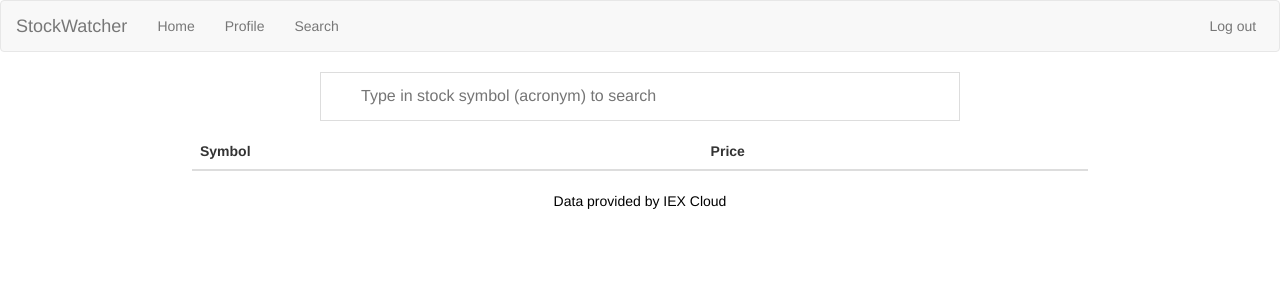
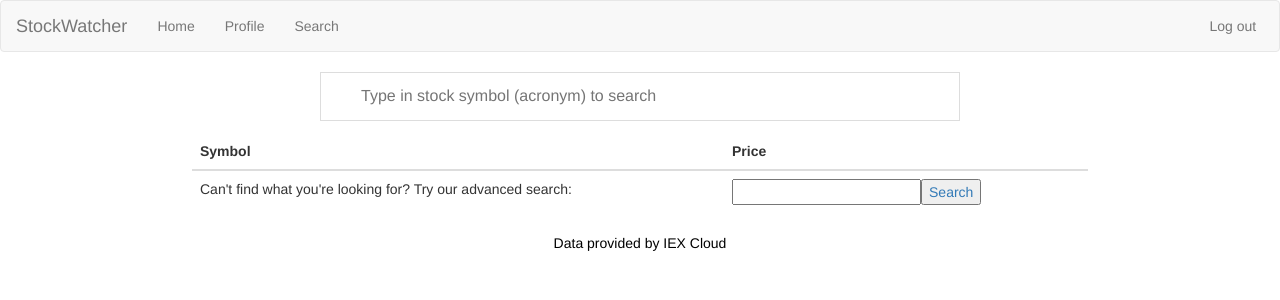
Before and after one commit to tmorgan19/StockWatchers, an Angular app in the folder Angular/FinanceSite/: page /search in a window 1280 px wide. Shown: the top 300 px of the page. Built offline with nearby package versions, Linux system fonts and the light colour scheme; sample sign-in values are in the browser's storage.

Commit message:
Added advanced search option to the bottom the Search List

```diff
--- a/Angular/FinanceSite/src/app/search/search.component.html
+++ b/Angular/FinanceSite/src/app/search/search.component.html
@@ -17,6 +17,11 @@
             <td>{{s.symbol}}</td>
             <td>{{s.lastSalePrice}}</td>
         </tr>
+        <tr>
+            <td>Can't find what you're looking for? Try our advanced search:</td>
+            <td><input type="text"#advancedBox (input)="searchValue = advancedBox.value"><a routerLink="../stocks/{{searchValue}}"><button>Search</button></a> </td>
+
+        </tr>
     </tbody>
 </table>
 <p style="width: 70%; margin-left: 15%; text-align: center;"><a href="https://iexcloud.io" style="color: black;">Data provided by IEX Cloud</a>
--- a/Angular/FinanceSite/src/app/search/search.component.ts
+++ b/Angular/FinanceSite/src/app/search/search.component.ts
@@ -21,6 +21,7 @@ export class SearchComponent implements OnInit {
   stock$: Observable<StockAll[]>;
   currStock:StockSearch
   searchPattern:string;
+  searchValue:string = "";
 
   private searchTerms = new Subject<string>();
   ngOnInit(): void {
@@ -124,5 +125,8 @@ export class SearchComponent implements OnInit {
     }
   }
 
+  advancedSearch(symbol:string)
+  {
 
+  }
 }
--- a/Angular/FinanceSite/src/app/view-stock/view-stock.component.html
+++ b/Angular/FinanceSite/src/app/view-stock/view-stock.component.html
@@ -26,6 +26,6 @@
       </tr>
     </tbody>
   </table>
-
+  <div style="font-size: 1em; text-align: center;">{{message.message}}</div>
   <p style="width: 70%; margin-left: 15%; text-align: center; "><a href="https://iexcloud.io" style="color: black;">Data provided by IEX Cloud</a>
   </p>
--- a/Angular/FinanceSite/src/app/view-stock/view-stock.component.ts
+++ b/Angular/FinanceSite/src/app/view-stock/view-stock.component.ts
@@ -23,7 +23,7 @@ export class ViewStockComponent implements OnInit {
   stock: StockSearch
   purchasedAmount = 0;
   value: string = '0';
-  message: ClientMessage
+  message: ClientMessage = new ClientMessage("");
   averageCost: string = "0"
   ngOnInit(): void {
     this.getStock()
@@ -69,6 +69,7 @@ export class ViewStockComponent implements OnInit {
 
   submitPurchase(value: number) {
     console.log(this.stock)
+    this.message.message = "";
     let temp = this.stock;
     let u: User = new User(1, sessionStorage.getItem("activeUsername"), "123", "j", "enla", "enla@gmaiil.com")
     u.id = 1;
@@ -78,7 +79,7 @@ export class ViewStockComponent implements OnInit {
         data => {
           this.message = data;
           console.log(this.message)
-
+          this.getStock();
         }
       );
     }
@@ -86,6 +87,8 @@ export class ViewStockComponent implements OnInit {
   submitSell(value:number)
   {
     console.log(this.stock)
+    this.message.message = "";
+
     let temp = this.stock;
     let u: User = new User(1, sessionStorage.getItem("activeUsername"), "123", "j", "enla", "enla@gmaiil.com")
     u.id = 1;
@@ -95,6 +98,7 @@ export class ViewStockComponent implements OnInit {
         data => {
           this.message = data;
           console.log(this.message)
+          this.getStock();
 
         }
       );
```
Also changed, not shown: 1 other file (tests, documents, lock files or other folders).
